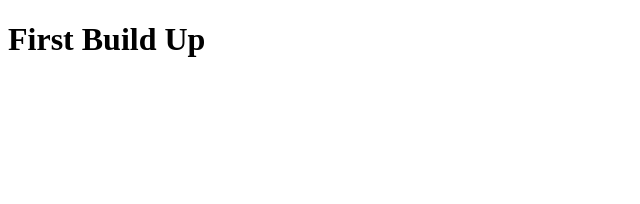
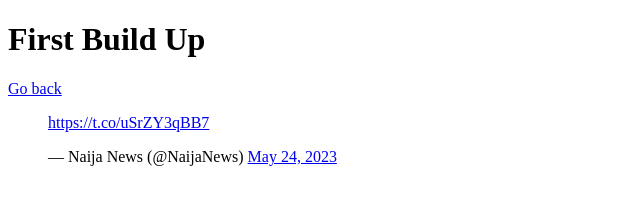
Before and after one commit to SammyGbabs/alu-web-development, a plain HTML site: page html_basic/tweets.html in a window 1280 px wide. Shown: the whole page, without its empty margins (0-640 px from the left). Drawn offline with Linux system fonts and the light colour scheme.

Commit message:
tweets.html

```diff
--- a/html_basic/tweets.html
+++ b/html_basic/tweets.html
@@ -5,5 +5,7 @@
 	</head>
 	<body>
 		<h1>First Build Up</h1>
+        <a href="index.html">Go back</a>
+        <blockquote class="twitter-tweet"><p lang="zxx" dir="ltr"><a href="https://t.co/uSrZY3qBB7">https://t.co/uSrZY3qBB7</a></p>&mdash; Naija News (@NaijaNews) <a href="https://twitter.com/NaijaNews/status/1661424072264122393?ref_src=twsrc%5Etfw">May 24, 2023</a></blockquote> <script async src="https://platform.twitter.com/widgets.js"></script>
 	</body>
 </html>
```
Also changed, not shown: html_basic/index.html (+1 -0 lines).
